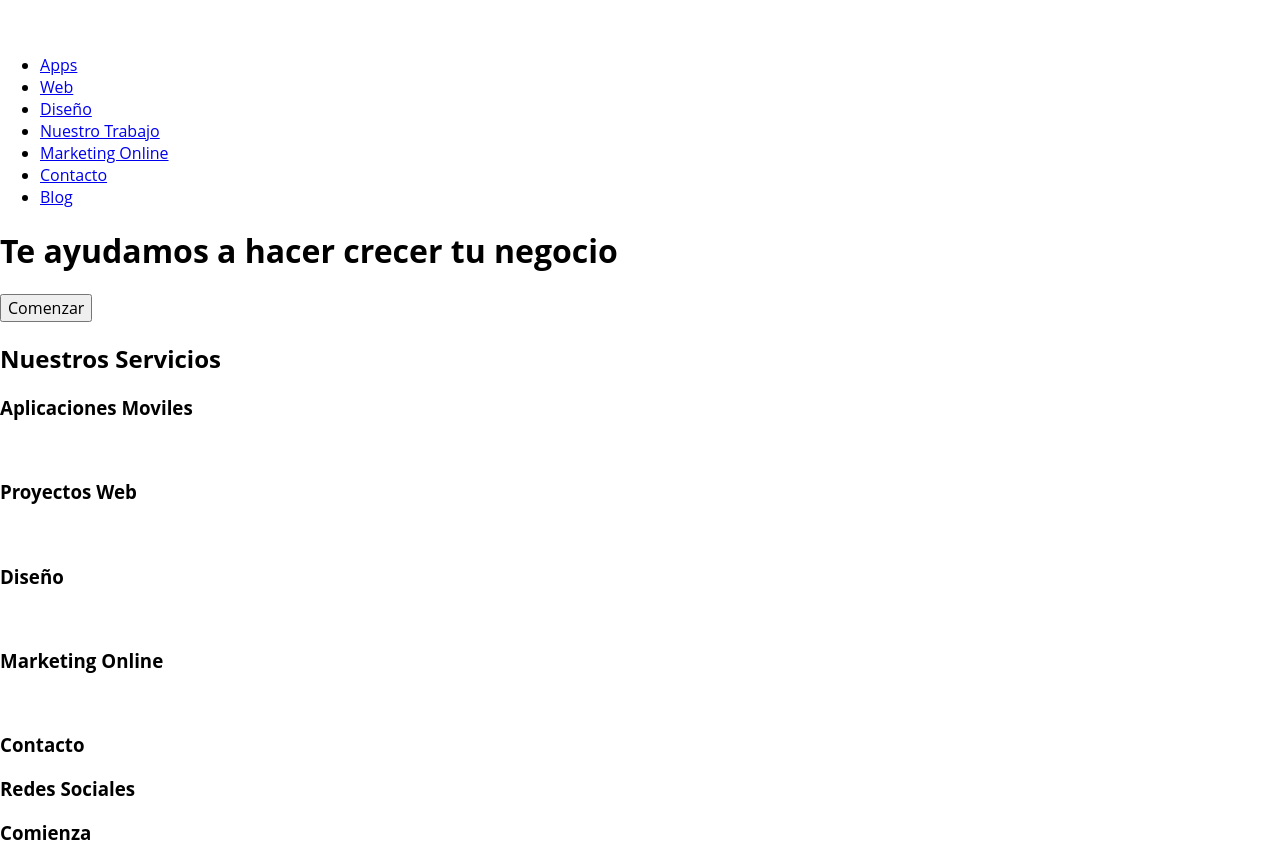
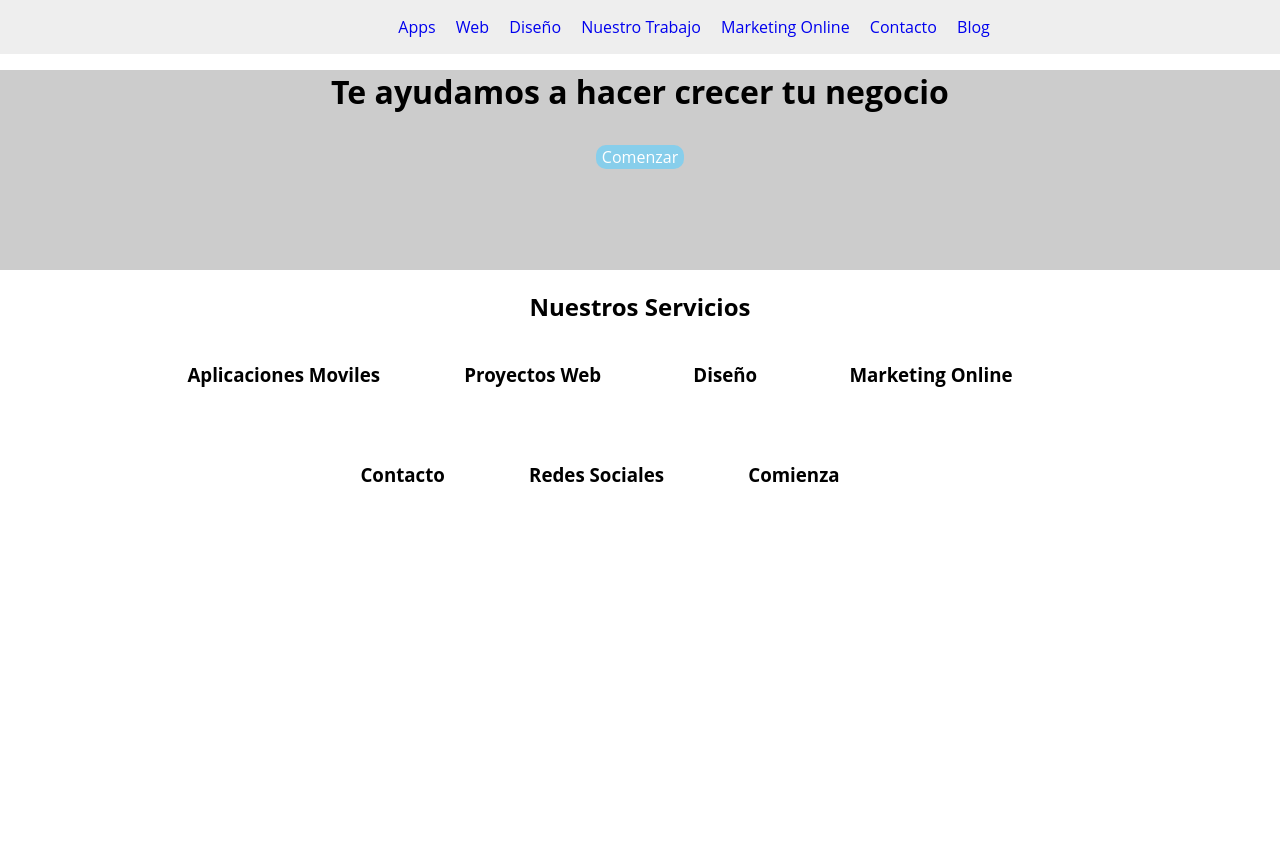
Before and after one commit to Sharmaz/CrescendoPixel, a plain HTML site: page templates/home.html in a window 1280 px wide. After the commit the page ends 800 px from the top, so only its background shows below. Drawn offline with Linux system fonts and the light colour scheme.

Commit message:
Se agregaron estilos generales

```diff
--- a/static/css/style.css
+++ b/static/css/style.css
@@ -0,0 +1,86 @@
+.Header{
+	background: #eee;
+/*	position: fixed;*/
+	width: 100%;
+	margin: 0;
+	text-align: center;
+}
+	.Header-imageContainer{
+		display: inline-block;
+	}
+		.Header-image{
+
+		}
+
+	.Menu{
+		display: inline-block;
+
+	}
+		.Menu-list{
+
+		}
+			.Menu-item {
+				display: inline-block;
+				padding-right: 1rem;
+
+			}
+			.Menu-item a {
+				text-decoration: none;
+			}
+
+.About {
+	background: #ccc;
+	width: 100%;
+	height: 200px;
+	margin: 0;
+	text-align: center;
+
+}
+	.About-title {
+		font-size: 2rem;
+		margin: 1rem;
+	}
+		.About-button{
+			background: skyblue;
+			border-radius: 10px;
+			border:none;
+			color: white;
+			margin: 1rem;
+		}
+.Work{
+	text-align: center;
+}
+	.Work-item{
+	display: inline-block;
+	margin-right: 5rem;
+	text-align: center;
+	}
+		.Work-title{
+
+		}
+		.Work-imageContainer{
+
+		}
+			.Work-image{
+
+			}
+				.Work-imageDescription{
+
+				}
+		.Work-Description{
+
+		}
+
+.Footer{
+	text-align: center;
+}
+	.Footer-item{
+		display: inline-block;
+		margin-right: 5rem;
+	}
+		.Footer-itemTitle{
+
+		}
+		.Footer-itemDescription{
+
+		}
--- a/templates/home.html
+++ b/templates/home.html
@@ -10,7 +10,6 @@
 	<header class="Header">
 		<figure class="Header-imageContainer">
 			<img class="Header-image" src="../images/logo.png" alt="">
-			<figcaption class="Header-imageDescription"></figcaption>
 		</figure>
 		<nav class="Menu">
 			<ul class="Menu-list">
@@ -27,7 +26,7 @@
 	<section class="About">
 		<article>
 			<h1 class="About-title">Te ayudamos a hacer crecer tu negocio</h1>
-			<button>Comenzar</button>
+			<button class="About-button">Comenzar</button>
 		</article>
 	</section>
 	<section class="Work">
```
